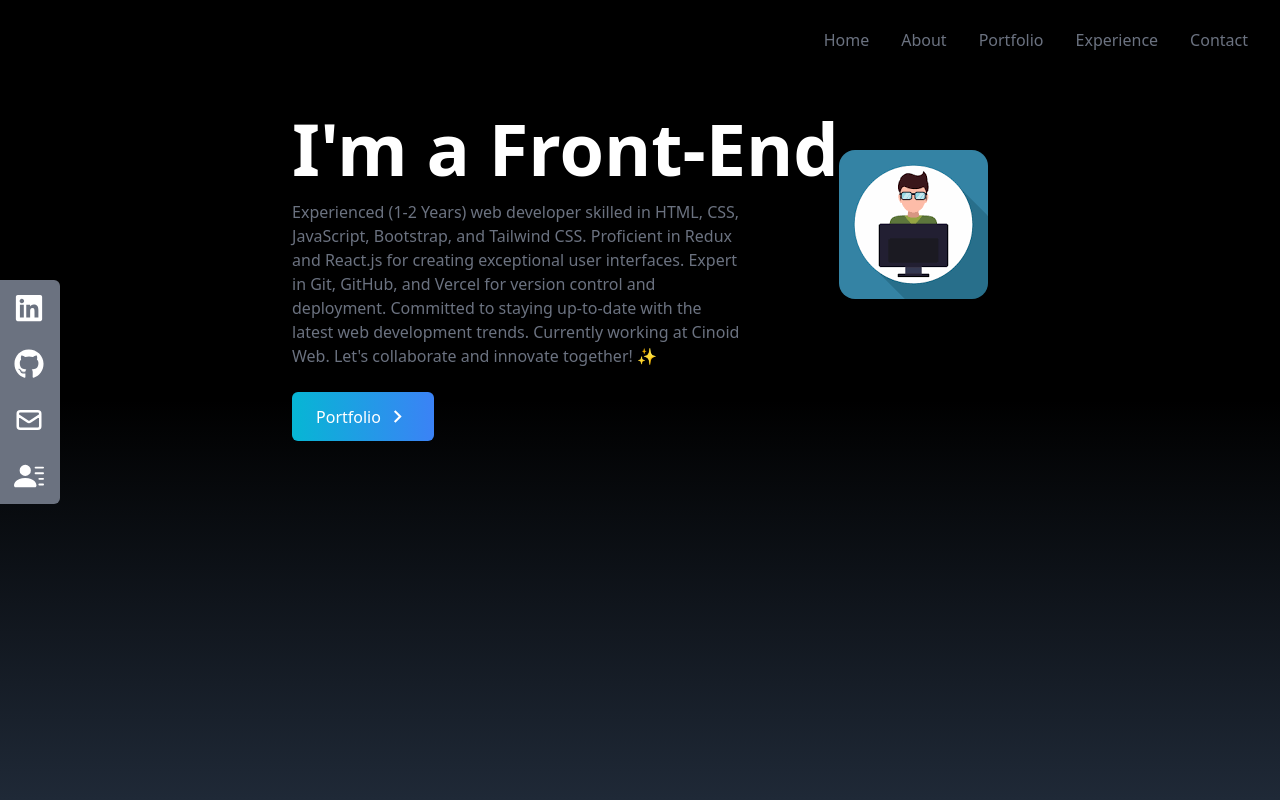
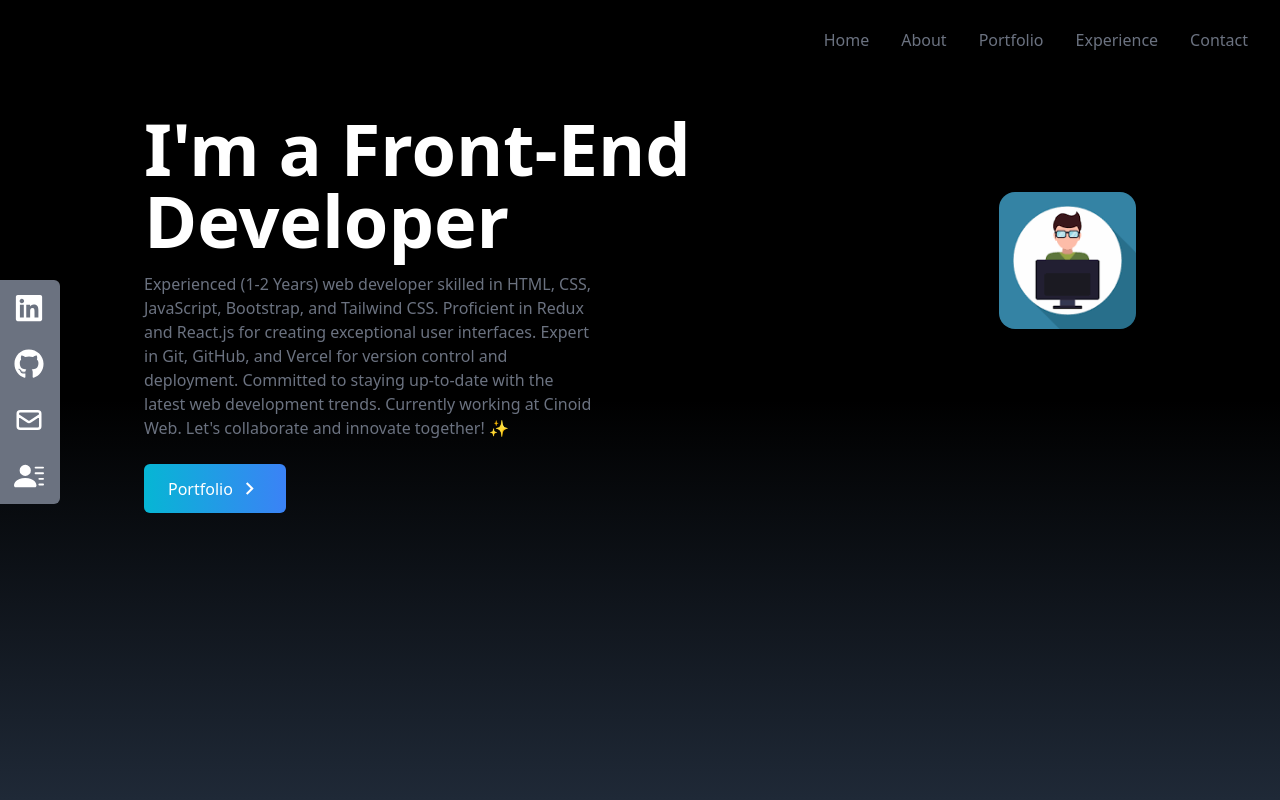
Before and after one commit to Prashraj78/my-portfolio, a React (Create React App) app: page / in a window 1280 px wide. Shown: the top 800 px of the page. Built offline with nearby package versions, Linux system fonts and the light colour scheme.

Commit message:
Undo changes

```diff
--- a/src/components/Home.jsx
+++ b/src/components/Home.jsx
@@ -9,7 +9,7 @@ const Home = () => {
                 <div className="max-w-screen-lg mx-auto flex flex-col items-center justify-center px-4 md:flex-row">
                     <div className="flex flex-col justify-center mt-28 h-full">
                         <h2 className="text-4xl sm:text-7xl font-bold text-white ">
-                            I'm a Front-End
+                            I'm a Front-End Developer
                         </h2>
                         <p className="text-gray-500 py-4 max-w-md">
 
```
